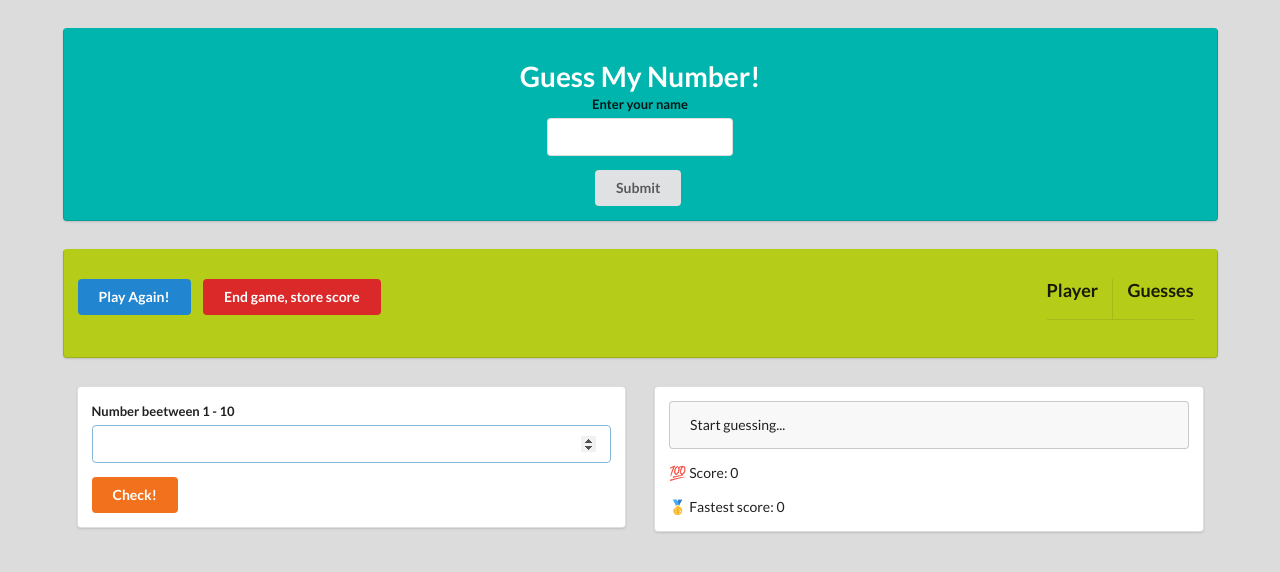
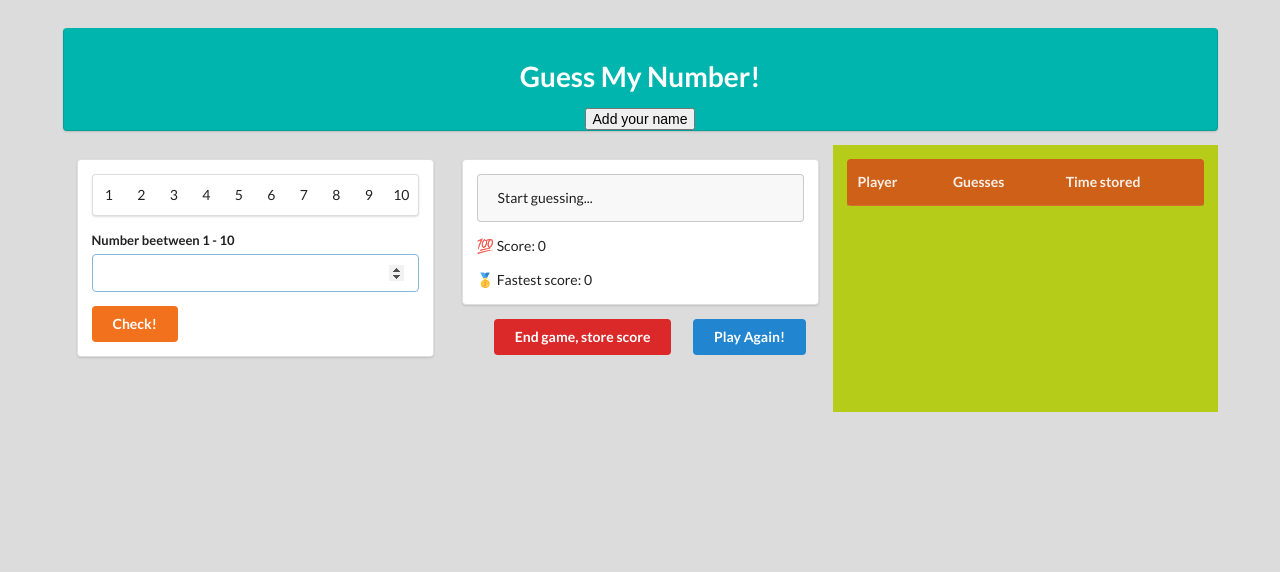
Before and after one commit to Reacto4/Assignment, a plain HTML site: page index.html in a window 1280 px wide. Drawn offline with nearby package versions, Linux system fonts and the light colour scheme.

Commit message:
Update index.html

```diff
--- a/index.html
+++ b/index.html
@@ -13,6 +13,17 @@
 	    display:none;
 	  }
 
+    #warning{
+      visibility: hidden;
+      margin: auto;
+      width: 100%;
+      }
+
+    #nameHide {
+      display: none;
+      margin-top: 1em;
+      }
+
     body {
       background-color: gainsboro;
     }
@@ -24,8 +35,10 @@
   <div class = "ui  grid container">
   <div class="ui sixteen wide teal center aligned  column  segment">
      <h1>Guess My Number!</h1>
-     <div class="ui column centered grid">
-     <div class="ui form">
+     <button id="btn1">Add your name</button>
+     <div class="ui column centered grid" >
+
+     <div class="ui form" id="nameHide">
       <div class="field">
         <label>Enter your name</label>
         <input type="text" id="sbmtName">
@@ -35,33 +48,21 @@
   </div>
   </div>
 
-	<div class="ui sixteen wide olive clearing column segment">
-  <h3 class="ui left floated header">
-    <button class="ui blue button" id="again">Play Again!</button>
-  </h3>
-  <h3 class="ui left floated header">
-    <button class="ui red button" id="end">End game, store score</button>
-  </h3>
-
-
-
-  <div class="ui right floated header">
-    <table class="ui very basic collapsing celled table" id="scoreTable">
-      <thead>
-        <tr><th>Player</th>
-        <th>Guesses</th>
-      </tr></thead>
-      <tbody>
-
-      </tbody>
-    </table>
-  </div>
-</div>
-
-
-	<main class="ui two column row">
+	<main class="ui three column row">
   <div class="column">
     <div class="ui segment">
+      <div class="ui ten item borderless menu">
+        <a class="item" id="1">1</a>
+        <a class="item" id="2">2</a>
+        <a class="item" id="3">3</a>
+        <a class="item" id="4">4</a>
+        <a class="item" id="5">5</a>
+        <a class="item" id="6">6</a>
+        <a class="item" id="7">7</a>
+        <a class="item" id="8">8</a>
+        <a class="item" id="9">9</a>
+        <a class="item" id="10">10</a>
+      </div>
 	   <form class = "ui form">
 	     <div class="field">
       <label>Number beetween 1 - 10</label>
@@ -72,6 +73,7 @@
 	   </form>
     </div>
   </div>
+
   <div class="column">
     <div class="ui segment">
       <p class ="ui message" id = "message">Start guessing...</p>
@@ -80,7 +82,33 @@
           🥇 Fastest score: <span id="bestscore">0</span>
       </p>
     </div>
+    <h3 class="ui right floated header">
+      <button class="ui blue button" id="again">Play Again!</button>
+    </h3>
+    <h3 class="ui right floated header">
+      <button class="ui red button" id="end">End game, store score</button>
+    </h3>
+    <div class="ui yellow circular label" id="warning"> </div>
 	</div>
+
+  <div class="olive column">
+
+          <!--<div class="ui floated header">-->
+            <table class="ui inverted orange table" id="scoreTable">
+              <thead>
+                <tr>
+                  <th>Player</th>
+                  <th>Guesses</th>
+                  <th>Time stored</th>
+                </tr>
+              </thead>
+              <tbody>
+
+              </tbody>
+            </table>
+          <!--</div>-->
+  </div>
+
 </main>
 	<div class="ui sixteen wide center aligned column  segment" id = "correct">
 	<i class="circular inverted huge green checkmark icon"></i>
@@ -91,11 +119,15 @@
 
 </div>
 
+
   <script src="https://code.jquery.com/jquery-3.6.1.min.js"
   integrity="sha256-o88AwQnZB+VDvE9tvIXrMQaPlFFSUTR+nldQm1LuPXQ="
   crossorigin="anonymous">
  </script>
  <script  src="https://cdn.jsdelivr.net/npm/semantic-ui@2.5.0/dist/semantic.min.js"></script>
     <script src="js/script.js"></script>
+
+
+
   </body>
 </html>
```
